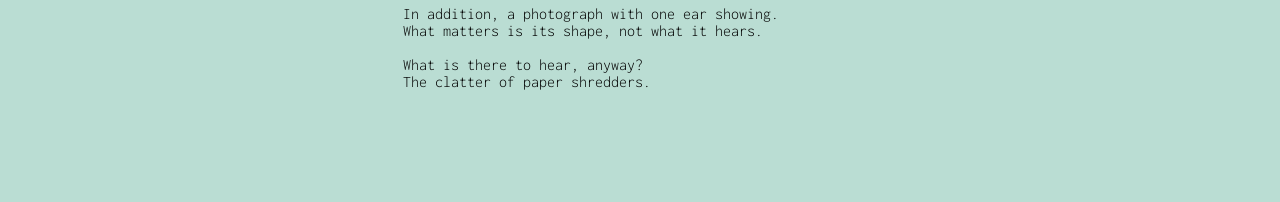
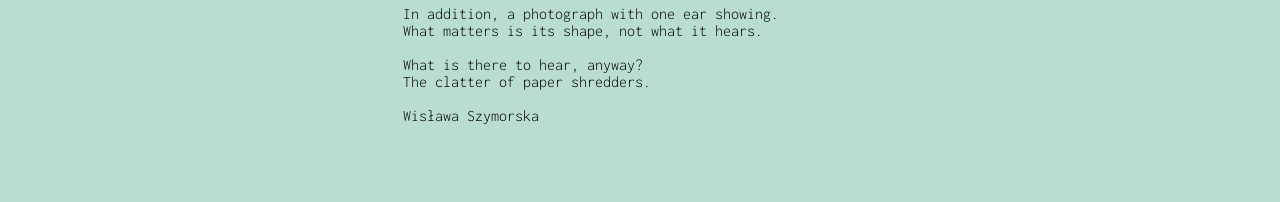
Before and after one commit to emeertens/personal, a Jekyll site: the page built from cv.md, in a window 1280 px wide. Shown: the part 812-1014 px from the top of the page. Built offline with Jekyll 4.4.1, drawn with Linux system fonts in a browser that asks for light colours; before the commit the page ends 983 px from its top, so only the background shows below that.

Commit message:
poem name

```diff
--- a/cv.md
+++ b/cv.md
@@ -51,6 +51,8 @@ layout: ling
         <br>
         What is there to hear, anyway?<br>
         The clatter of paper shredders.<br>
+        <br>
+        Wisława Szymorska
         </p>
     </div>
 </main>
```
